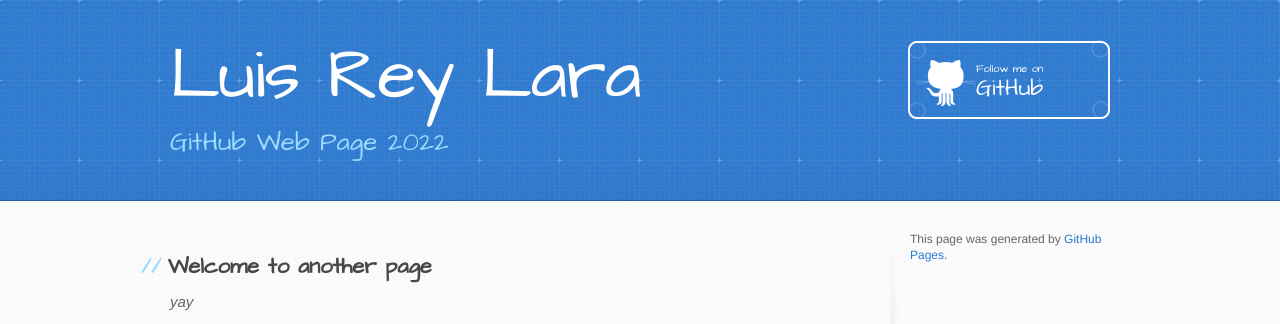
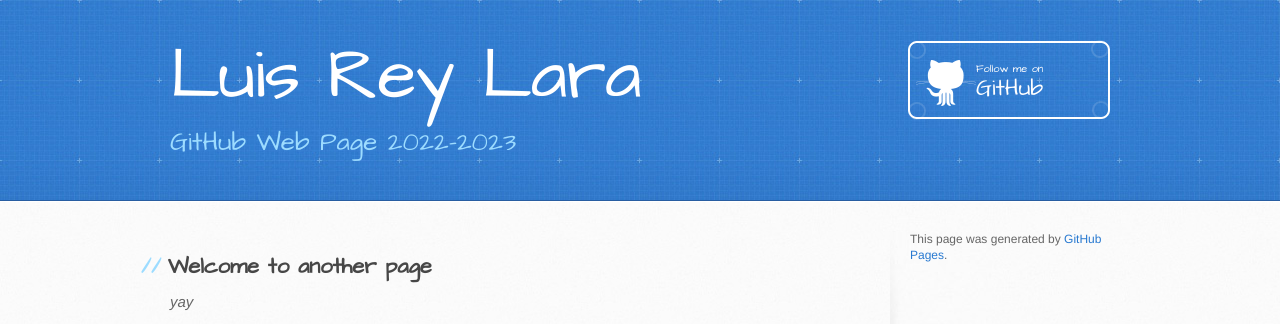
Before and after one commit to luisreylara/luisreylara.github.io, a Jekyll site: the page built from docs/another-page.md, in a window 1280 px wide. Shown: the top 324 px of the page. Built offline with Jekyll 4.4.1, drawn with Linux system fonts in a browser that asks for light colours; our own code applies the rules of GitHub Pages for plain Markdown files.

Commit message:
prueba de nuevo2

```diff
--- a/docs/_config.yml
+++ b/docs/_config.yml
@@ -1,5 +1,5 @@
 title: Luis Rey Lara
-description: GitHub Web Page 2022
+description: GitHub Web Page 2022-2023
 show_downloads: false
 google_analytics:
 theme: jekyll-theme-architect
```
